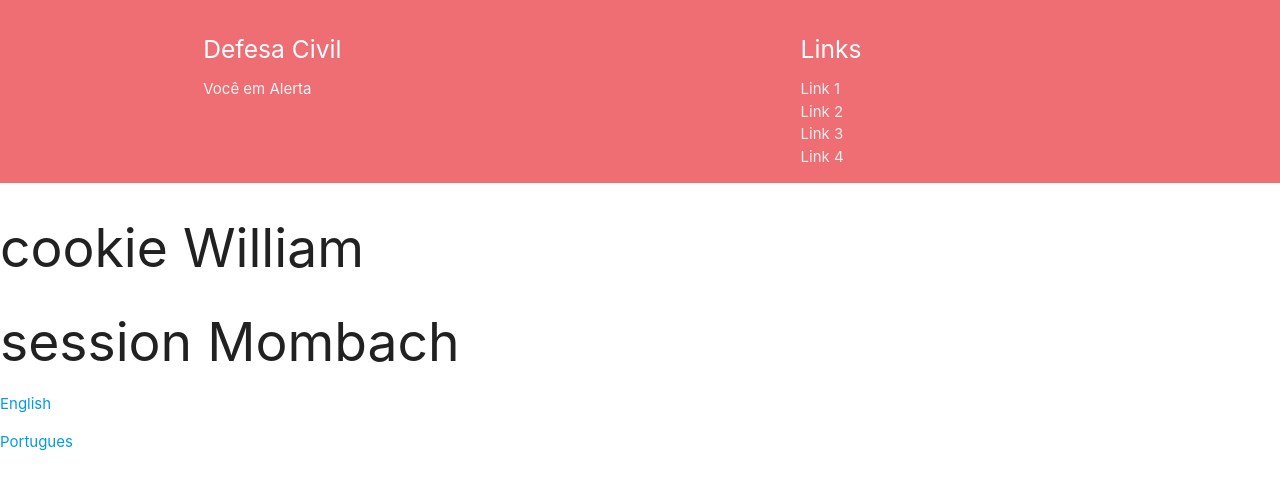
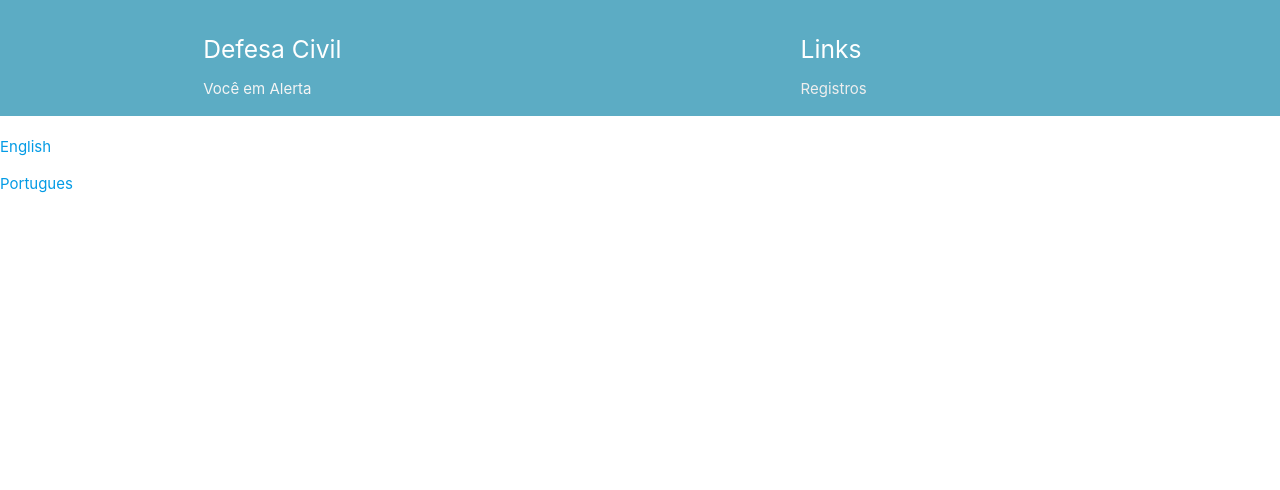
Before and after one commit to MombachW/ProjetoFinal, a Rails app: page / in a window 1280 px wide. Shown: the top 490 px of the page. Run offline with Rails 7, Linux system fonts and the light colour scheme.

Commit message:
modified:   app/views/layouts/application.html.erb 	modified:   config/initializers/assets.rb

```diff
--- a/app/views/layouts/application.html.erb
+++ b/app/views/layouts/application.html.erb
@@ -26,17 +26,24 @@
     <div class="col l4 offset-l2 s12">
       <h5 class="white-text">Links</h5>
       <ul>
-        <li><a class="grey-text text-lighten-3" href="#!">Link 1</a></li>
-        <li><a class="grey-text text-lighten-3" href="#!">Link 2</a></li>
-        <li><a class="grey-text text-lighten-3" href="#!">Link 3</a></li>
-        <li><a class="grey-text text-lighten-3" href="#!">Link 4</a></li>
+        <li><a class="grey-text text-lighten-3" href="/registers">Registros</a></li>
+
       </ul>
     </div>
   </div>
 </div>
 </footer>
-<h2>cookie <%=cookies[:teste_C] %></h2>
-<h2>session <%=session[:teste_S] %></h2>
+
     <%= yield %>
+
+  <style>
+  .page-footer {
+    background-color: #5cacc4;
+}
+.grey-text text-lighten-3 {
+    color: #000000;
+}
+  </style>
+
   </body>
 </html>
--- a/config/initializers/assets.rb
+++ b/config/initializers/assets.rb
@@ -12,8 +12,8 @@ Rails.application.config.assets.paths << Rails.root.join('node_modules')
 # application.js, application.css, and all non-JS/CSS in the app/assets
 # folder are already added.
 # Rails.application.config.assets.precompile += %w( admin.js admin.css )
-Rails.application.config.assets.precompile += %w( register.js
-                                                  register.css
+Rails.application.config.assets.precompile += %w( registers.js
+                                                  registers.css
                                                   welcome.js
                                                   welcome.css
 
```
